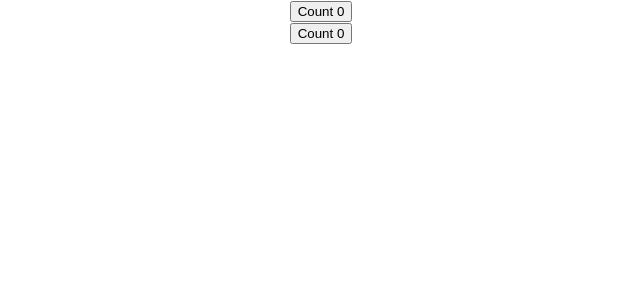
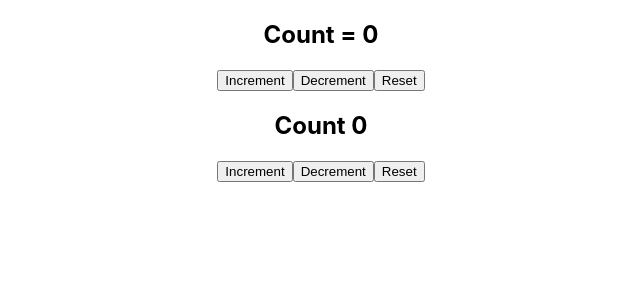
Before and after one commit to Praneshwar24/dxcreactapp, a React (Create React App) app: page / in a window 1280 px wide. Shown: the top 300 px of the page, without its empty margins (319-959 px from the left). Built offline with nearby package versions, Linux system fonts and the light colour scheme.

Commit message:
custom hooks counters functionality

```diff
--- a/src/App.js
+++ b/src/App.js
@@ -1,8 +1,9 @@
 import logo from './logo.svg';
 import './App.css';
 import React from 'react';
-import DocTitle from './components/customhooks/DocTitle';
-import DocTitle2 from './components/customhooks/DocTitle2';
+import Counter1 from './components/customhooks/functionality/Counter1';
+import Counter2 from './components/customhooks/functionality/Counter2';
+
 
 
 
@@ -11,8 +12,8 @@
   return (
 
     <div className="App">
-      <DocTitle />
-      <DocTitle2 />
+      <Counter1 />
+      <Counter2 />
     </div>
 
   );
--- /dev/null
+++ b/src/components/customhooks/functionality/Counter1.js
@@ -0,0 +1,22 @@
+import React, { useState } from 'react'
+
+function Counter1() {
+
+    const [count, setCount] = useState(0)
+
+    const increment = () => { setCount(prevCount => prevCount + 1) }
+    const decrement = () => { setCount(prevCount => prevCount + 1) }
+    const reset = () => { setCount(0) }
+
+    return (
+        <div>
+            <h2> Count = {count} </h2>
+            <button onClick={increment}>Increment</button>
+            <button onClick={decrement}>Decrement</button>
+            <button onClick={reset}>Reset</button>
+
+        </div>
+    )
+}
+
+export default Counter1
--- /dev/null
+++ b/src/components/customhooks/functionality/Counter2.js
@@ -0,0 +1,16 @@
+import React from 'react'
+import useCounter from './useCounter'
+
+function Counter2() {
+    const [count, increment, decrement, reset] = useCounter()
+    return (
+        <div>
+            <h2> Count {count} </h2>
+            <button onClick={increment}>Increment</button>
+            <button onClick={decrement}>Decrement</button>
+            <button onClick={reset}>Reset</button>
+        </div>
+    )
+}
+
+export default Counter2
--- /dev/null
+++ b/src/components/customhooks/functionality/useCounter.js
@@ -0,0 +1,13 @@
+import React, { useState } from 'react'
+
+function useCounter() {
+    const [count, setCount] = useState(0)
+
+    const increment = () => { setCount(prevCount => prevCount + 1) }
+    const decrement = () => { setCount(prevCount => prevCount - 1) }
+    const reset = () => { setCount(0) }
+
+    return [count, increment, decrement, reset]
+}
+
+export default useCounter
```
